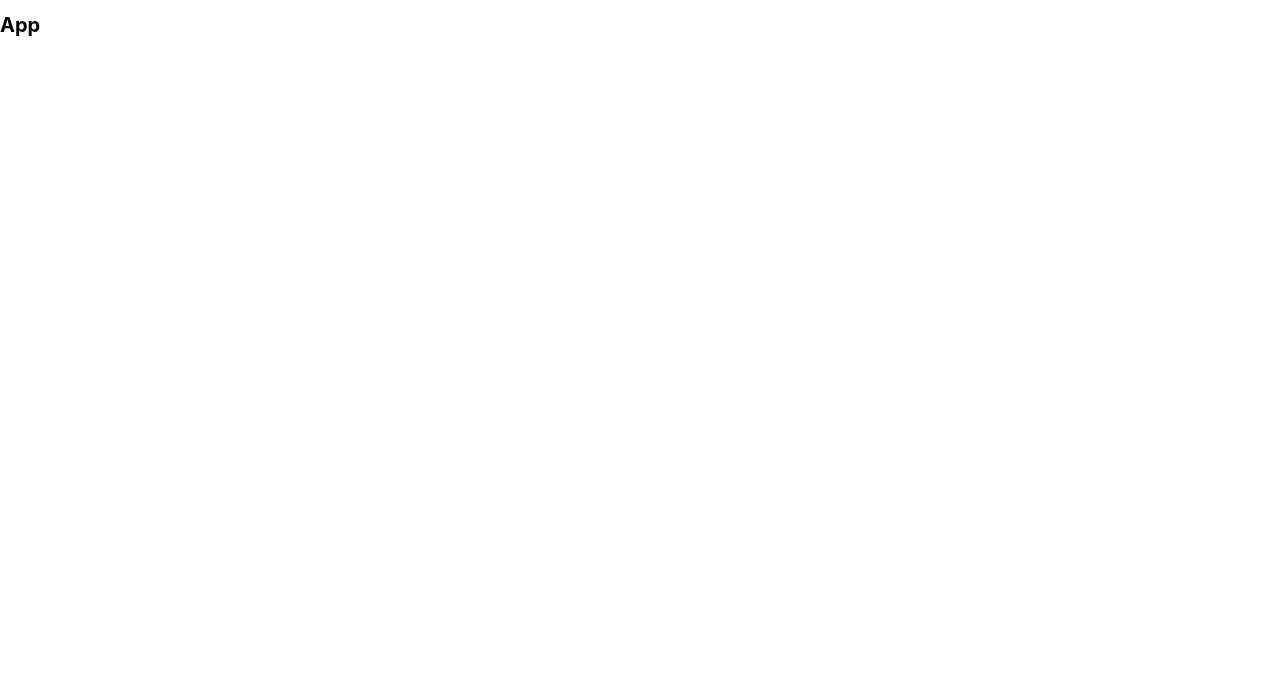
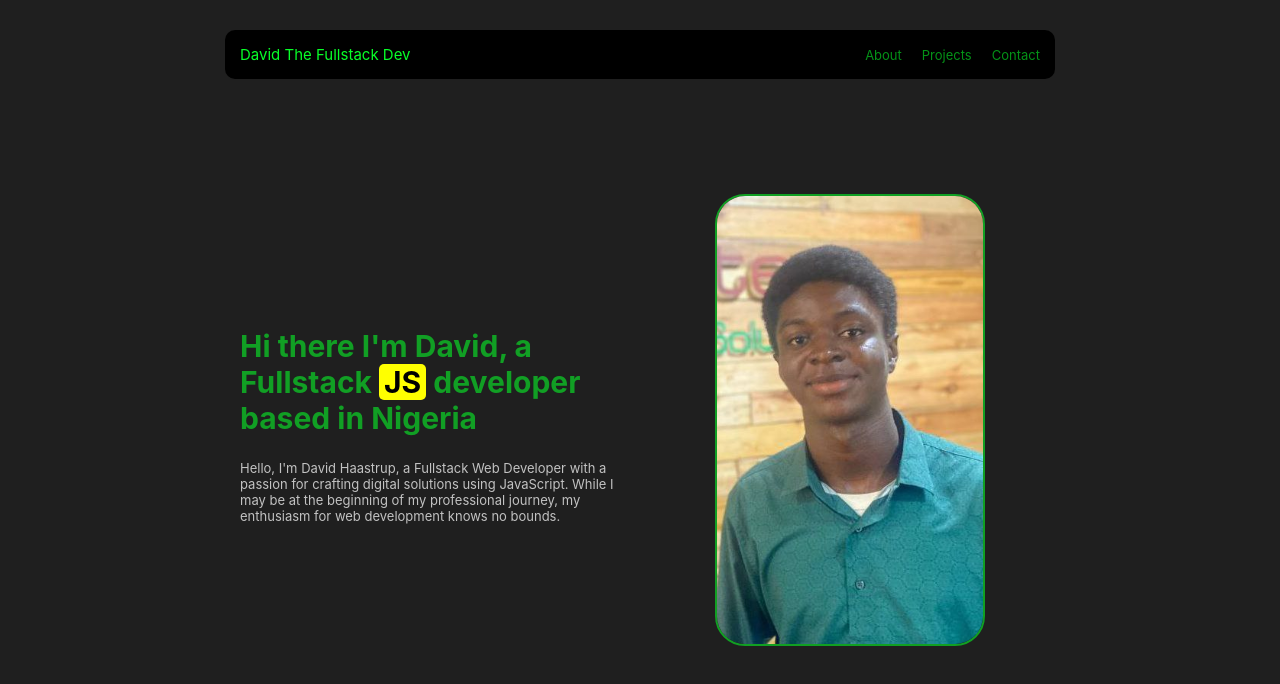
Before and after one commit to DavidFlutter/david-haastrup-portfolio-one, a React (Create React App) app: page / in a window 1280 px wide. Shown: the top 684 px of the page. Built offline with nearby package versions, Linux system fonts and the light colour scheme.

Commit message:
Header and Hero section added

```diff
--- a/src/App.css
+++ b/src/App.css
@@ -1 +1,98 @@
-/*# sourceMappingURL=App.css.map */
+.wrapper {
+  max-width: 800px;
+  padding: 3rem;
+  margin: 0 auto;
+}
+
+.Header {
+  background-color: black;
+  max-width: 800px;
+  margin: 0 auto;
+  display: flex;
+  justify-content: space-between;
+  align-items: center;
+  position: fixed;
+  top: 3rem;
+  left: 3rem;
+  right: 3rem;
+  padding: 1.5rem;
+  border-radius: 1rem;
+}
+.Header h1 {
+  padding: 0;
+  margin: 0;
+  font-weight: 400;
+  font-size: 1.5rem;
+  color: rgb(7, 255, 40);
+}
+.Header nav ul {
+  display: flex;
+  align-items: center;
+  gap: 2rem;
+  list-style: none;
+  padding: 0;
+  margin: 0;
+}
+.Header nav ul a {
+  text-decoration: none;
+  color: rgba(7, 255, 40, 0.573);
+  font-size: 1.3rem;
+  transition: all 0.3s;
+}
+.Header nav ul a:hover {
+  text-decoration: underline;
+  color: rgb(7, 255, 40);
+}
+
+.HeroSection {
+  padding-top: 7rem;
+  display: grid;
+  grid-template-columns: 1fr 1fr;
+  gap: 4rem;
+  align-items: center;
+}
+.HeroSection .hero-text h2 {
+  color: rgba(7, 255, 40, 0.573);
+  font-size: 3rem;
+}
+.HeroSection .hero-text h2 span {
+  background-color: yellow;
+  color: black;
+  padding: 0rem 0.5rem;
+  border-radius: 0.5rem;
+}
+.HeroSection .hero-text p {
+  color: rgb(194, 194, 194);
+  font-size: 1.3rem;
+}
+.HeroSection .hero-text .blocks {
+  display: grid;
+  grid-template-columns: 1fr 1fr;
+  gap: 1rem;
+  justify-content: center;
+  align-items: start;
+}
+.HeroSection .hero-text .blocks .block {
+  background-color: black;
+  padding: 1rem;
+  border-radius: 1rem;
+}
+.HeroSection .hero-text .blocks .block h3 {
+  color: rgba(7, 255, 40, 0.573);
+  font-size: 1.5rem;
+}
+.HeroSection .hero-image {
+  display: flex;
+  justify-content: center;
+  align-items: center;
+  border-radius: 5rem;
+  height: 80vh;
+}
+.HeroSection .hero-image img {
+  height: 70%;
+  width: 70%;
+  -o-object-fit: cover;
+     object-fit: cover;
+  border-radius: 3rem;
+  border: 2px solid rgba(7, 255, 40, 0.573);
+}/*# sourceMappingURL=App.css.map */
--- a/src/App.js
+++ b/src/App.js
@@ -1,9 +1,14 @@
 import './App.css';
+import Header from './components/Header';
+import HeroSection from './components/HeroSection';
 
 function App() {
   return (
     <div className="App">
-      <h1>App</h1>
+      <div className="wrapper">
+        <Header></Header>
+        <HeroSection></HeroSection>
+      </div>
     </div>
   );
 }
--- a/src/App.scss
+++ b/src/App.scss
@@ -0,0 +1,107 @@
+$bg: rgb(31, 31, 31);
+$theme: rgb(7, 255, 40);
+$themeDull: rgba(7, 255, 40, 0.573);;
+
+
+.wrapper{
+    max-width: 800px;
+    padding: 3rem;
+    margin: 0 auto;
+}
+
+.Header{
+    background-color: black;
+    max-width: 800px;
+    margin: 0 auto;
+    display: flex;
+    justify-content: space-between;
+    align-items: center;
+    position: fixed;
+    top: 3rem;
+    left: 3rem;
+    right: 3rem;
+    padding: 1.5rem;
+    border-radius: 1rem;
+    h1{
+        padding: 0;
+        margin: 0;
+        font-weight: 400;
+        font-size: 1.5rem;
+        color: rgb(7, 255, 40);
+    }
+
+    nav{
+        ul{
+            display: flex;
+            align-items: center;
+            gap: 2rem;
+            list-style: none;
+            padding: 0;
+            margin: 0;
+            a{
+                text-decoration: none;
+                color: $themeDull;
+                font-size: 1.3rem;
+                transition: all 0.3s;
+                &:hover{
+                    text-decoration: underline;
+                    color: $theme;
+                }
+            }
+        }
+    }
+}
+
+.HeroSection{
+    padding-top: 7rem;
+    display: grid;
+    grid-template-columns: 1fr 1fr ;
+    gap: 4rem;
+    align-items: center;
+    .hero-text{
+        h2{
+            color: $themeDull;
+            font-size: 3rem;
+            span{
+                background-color: yellow;
+                color: black;
+                padding: 0rem 0.5rem ;
+                border-radius: 0.5rem
+            }
+        }
+        p{
+            color: rgb(194, 194, 194);
+            font-size: 1.3rem;
+        }
+        .blocks{
+            display: grid;
+            grid-template-columns: 1fr 1fr ;
+            gap: 1rem;
+            justify-content: center;
+            align-items: start;
+            .block{
+                background-color: black;
+                padding: 1rem;
+                border-radius: 1rem;
+                h3{
+                    color: $themeDull;
+                    font-size: 1.5rem;
+                }
+            }
+        }
+    }
+    .hero-image{
+        display: flex;
+        justify-content: center;
+        align-items: center;
+        border-radius: 5rem;
+        height: 80vh;
+        img{
+            height: 70%;
+            width: 70%;
+            object-fit: cover;
+            border-radius: 3rem;
+            border: 2px solid $themeDull
+        }
+    }
+}
--- /dev/null
+++ b/src/components/Header.js
@@ -0,0 +1,18 @@
+import React from 'react'
+
+const Header = () => {
+  return (
+    <div className='Header'>
+        <h1>David The Fullstack Dev</h1>
+        <nav>
+            <ul>
+                <a href="#">About</a>
+                <a href="#">Projects</a>
+                <a href="#">Contact</a>
+            </ul>
+        </nav>
+    </div>
+  )
+}
+
+export default Header
--- /dev/null
+++ b/src/components/HeroSection.js
@@ -0,0 +1,37 @@
+import React from 'react'
+
+const HeroSection = () => {
+  return (
+    <div className='HeroSection'>
+        <div className="hero-text">
+            <h2>
+                Hi there I'm David, a Fullstack <span>JS</span> developer based in Nigeria
+            </h2>
+            <p>
+                Hello, I'm David Haastrup, a Fullstack Web Developer with a passion for crafting digital solutions using JavaScript. While I may be at the beginning of my professional journey, my enthusiasm for web development knows no bounds.
+            </p>
+
+            {/* <h2>About me</h2>
+            <div className="blocks">
+                <div className="block">
+                    <h3>Passion for Learning</h3>
+                    <p>
+                        One thing that defines me is my unwavering passion for learning. In this ever-evolving field, I thrive on staying up-to-date with the latest technologies, frameworks, and best practices.
+                    </p>
+                </div>
+                <div className="block">
+                    <h3>Creating and Problem-Solving</h3>
+                    <p>
+                        I find immense joy in creating new things and solving intricate problems.
+                    </p>
+                </div>
+            </div> */}
+        </div>
+        <div className="hero-image">
+            <img src={require("../images/hero_image.jpg")} alt="" />
+        </div>
+    </div>
+  )
+}
+
+export default HeroSection
--- a/src/index.css
+++ b/src/index.css
@@ -9,4 +9,5 @@ body {
 
 html{
   font-size: 62.5%;
+  background-color: rgb(31, 31, 31);
 }
```
Also changed, not shown: src/components/ContactSection.js (added), src/components/ProjectsSection.js (added), src/images/hero_image.jpg (added), 1 other file (tests, documents, lock files or other folders).
